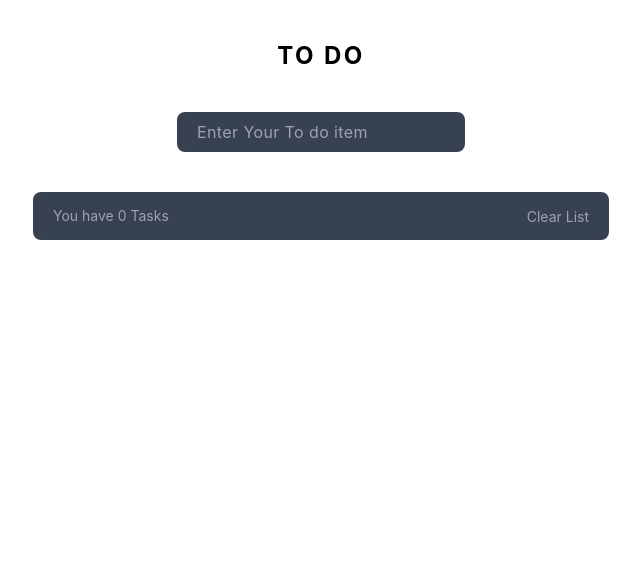
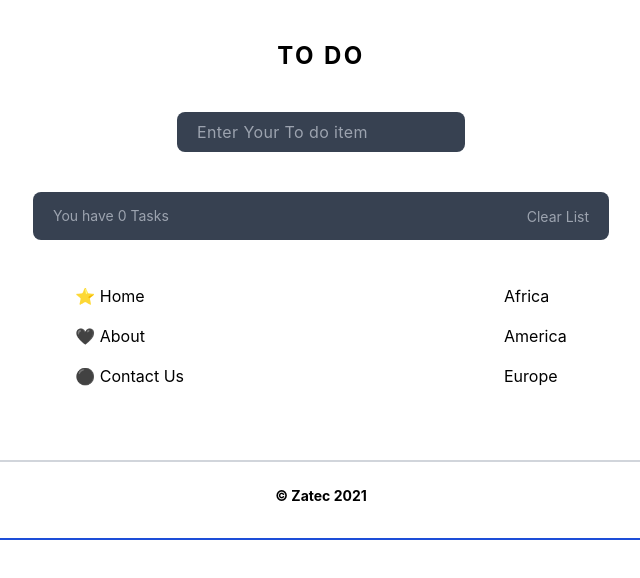
Before and after one commit to mugabee/ReactToDo, a React (Create React App) app: page / in a window 1280 px wide. Shown: the top 578 px of the page, without its empty margins (319-959 px from the left). Built offline with nearby package versions, Linux system fonts and the light colour scheme.

Commit message:
configuring the Footer

```diff
--- a/package.json
+++ b/package.json
@@ -11,6 +11,8 @@
     "react-dom": "^17.0.2",
     "react-icons": "^4.3.1",
     "react-scripts": "4.0.3",
+    "react-simple-typewriter": "^3.0.1",
+    "typewriter-effect": "^2.18.2",
     "uuid": "^8.3.2",
     "web-vitals": "^1.0.1"
   },
--- a/src/App.js
+++ b/src/App.js
@@ -1,8 +1,11 @@
 import { useState, useEffect } from "react"
-import Logo from "./components/Title"
+import Title from "./components/Title"
 import List from "./components/List"
+import Footer from "./components/Footer"
 //Universally unique identifier(uuid packages to new items to improve Their uniqueness and low probability in being repeated
 import {v4 as uuidv4} from "uuid"
+
+
 
 // passing the items to the local storage, just to keep our data incase we reload the page
 const getLocalStorage = () => {
@@ -30,7 +33,6 @@ const App = () => {
         }
         //Using the spread operator for the old items to  remain while adding the new ones
         setItems([newItems, ...items])
-        //setting our input back to empty after inserting the to do text
         setText("")
     }
 
@@ -45,7 +47,20 @@ const App = () => {
     return (
         <>
             <main>
-                <Logo />
+                {/* <h1 className="pt-8 m-auto items-center"> welcome
+                <span className="text-red-500 font-medium ml-10">
+                    <Typewriter
+                        loop
+                        cursor
+                        cursorStyle="_"
+                        typeSpeed={50}
+                        deleteSpeed={50}
+                        delaySpeed={1000}
+                        words={['good', 'happy']}
+                    />
+                </span>
+                </h1>      */}
+                <Title />
 
                 <form className="flex item-center justify-center mt-10"
                 onSubmit={handleSubmit}>
@@ -61,6 +76,7 @@ const App = () => {
                  />
                 </form>
                 <List items={items} setItems={setItems} deleteItem={deleteItem}/>
+                <Footer />
             </main>
         </>
     )
--- /dev/null
+++ b/src/components/Footer.js
@@ -0,0 +1,76 @@
+const Footer = () => {
+    return (
+        <div>
+            <footer className="footer bg-white  pt-1 border-b-2 border-blue-700">
+        <div className="container mx-auto px-6">
+          <div className="sm:flex sm:mt-8">
+            <div className="mt-8 sm:mt-0 sm:w-full sm:px-8 flex flex-col md:flex-row justify-center">
+              <div className="flex lg:mx-40 flex-col">
+                <span className="my-2">
+                  <a
+                    href="#"
+                    className="text-black  text-md hover:text-blue-500"
+                  >
+                    ⭐ Home
+                  </a>
+                </span>
+                <span className="my-2">
+                  <a
+                    href="#"
+                    className="text-black  text-md hover:text-blue-500"
+                  >
+                    🖤 About
+                  </a>
+                </span>
+                <span className="my-2">
+                  <a
+                    href="#"
+                    className="text-black  text-md hover:text-blue-500"
+                  >
+                    ⚫ Contact Us
+                  </a>
+                </span>
+              </div>
+              <div className="flex lg:mx-40 flex-col">
+                <span className="my-2">
+                  <a
+                    href="#"
+                    className="text-black text-md hover:text-blue-500"
+                  >
+                    Africa
+                  </a>
+                </span>
+                <span className="my-2">
+                  <a
+                    href="#"
+                    className="text-black  text-md hover:text-blue-500"
+                  >
+                    America
+                  </a>
+                </span>
+                <span className="my-2">
+                  <a
+                    href="#"
+                    className="text-black text-md hover:text-blue-500"
+                  >
+                    Europe
+                  </a>
+                </span>
+              </div>
+            </div>
+          </div>
+        </div>
+        <div className="mx-auto px-6">
+          <div className="mt-16 border-t-2 border-gray-300 flex flex-col items-center">
+            <div className="sm:w-2/3 text-center py-6">
+              <p className="text-sm text-black font-bold mb-2">© Zatec 2021</p>
+            </div>
+          </div>
+        </div>
+      </footer>
+
+        </div>
+    )
+}
+
+export default Footer
--- /dev/null
+++ b/src/components/textwriter.js
@@ -0,0 +1,9 @@
+const textwriter = () => {
+    return (
+        <div>
+
+        </div>
+    )
+}
+
+export default textwriter
```
Also changed, not shown: 2 other files (tests, documents, lock files or other folders).
